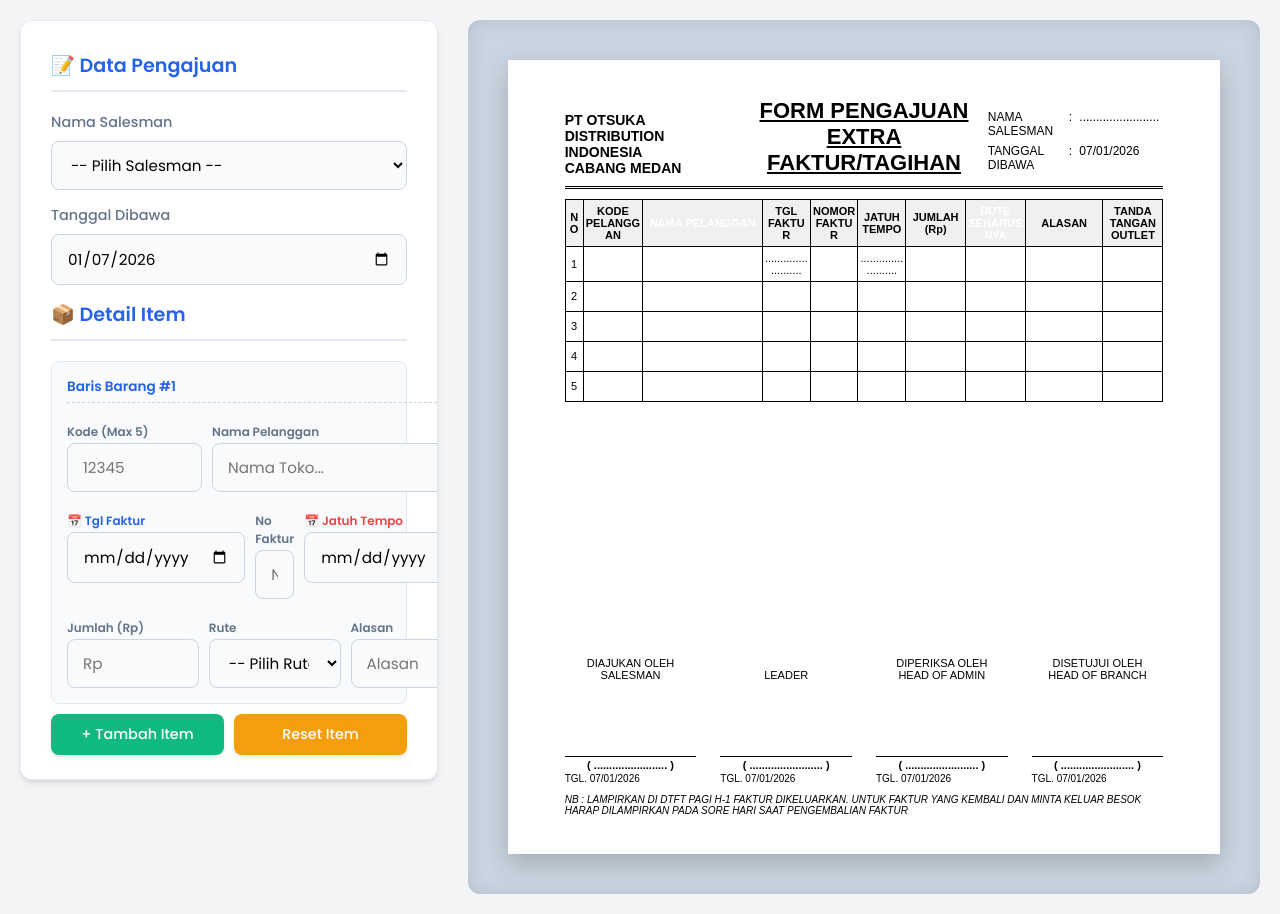
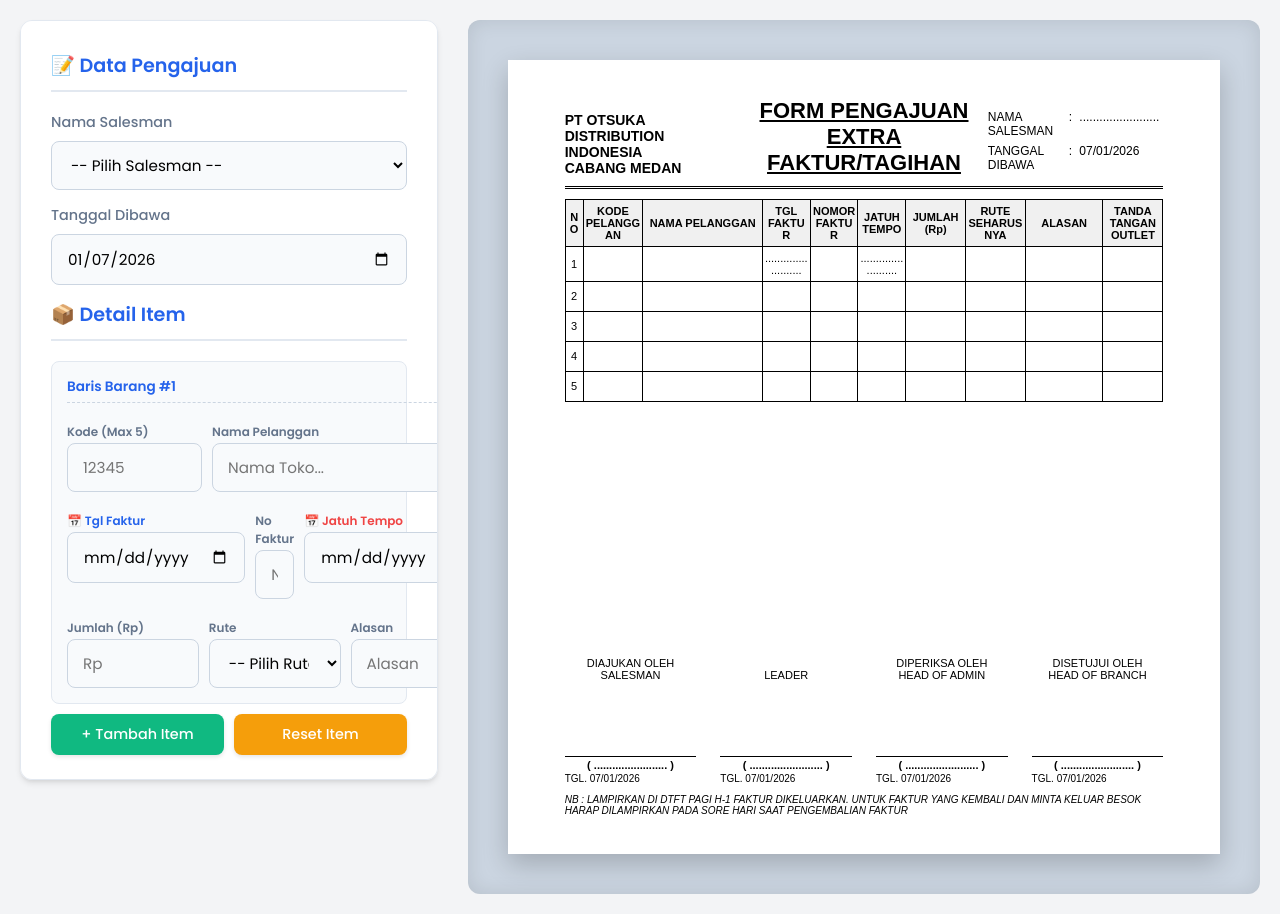
Before and after one commit to fk22-art/form-extrafaktur, a plain HTML site: page index.html in a window 1280 px wide. Drawn offline with nearby package versions, Linux system fonts and the light colour scheme.

Commit message:
Update index.html

```diff
--- a/index.html
+++ b/index.html
@@ -65,9 +65,9 @@
         table.main-table { width: 100%; border-collapse: collapse; font-size: 11px; table-layout: fixed; }
         table.main-table th, table.main-table td { border: 1px solid black; padding: 5px 2px; text-align: center; vertical-align: middle; word-wrap: break-word;}
         table.main-table th { background: #f0f0f0; height: 35px; font-weight: bold; }
-        .col-no { width: 3%; } .col-kode { width: 10%; } .col-nama { width: 20%; background: #333; color: white; }
+        .col-no { width: 3%; } .col-kode { width: 10%; } .col-nama { width: 20%; }
         .col-tgl { width: 8%; } .col-faktur { width: 8%; } .col-jth { width: 8%; } .col-jml { width: 10%; }
-        .col-rute { width: 10%; background: #333; color: white; } .col-alasan { width: 13%; } .col-ttd-outlet { width: 10%; }
+        .col-rute { width: 10%; } .col-alasan { width: 13%; } .col-ttd-outlet { width: 10%; }
         .footer-ttd { display: flex; justify-content: space-between; margin-top: 10px; text-align: center; font-size: 11px; }
         .box-ttd { width: 22%; display: flex; flex-direction: column; align-items: center; }
         .ttd-img-area { height: 70px; width: 100%; display: flex; align-items: center; justify-content: center; }
```
